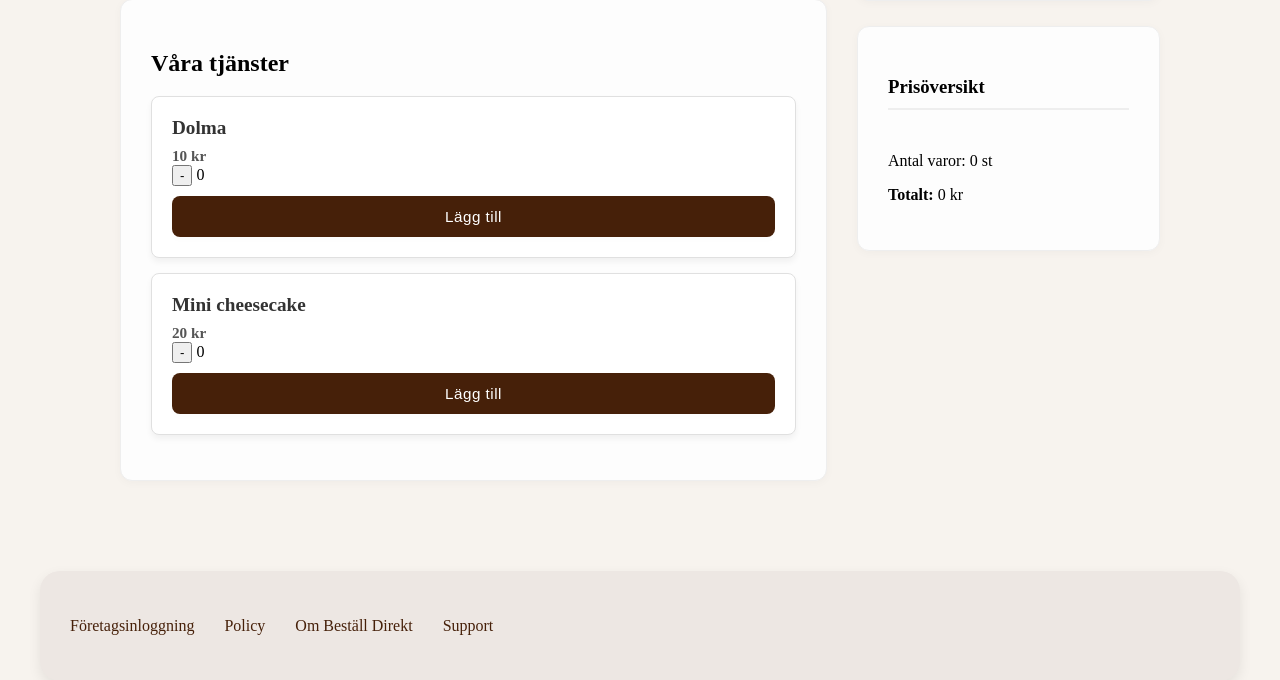
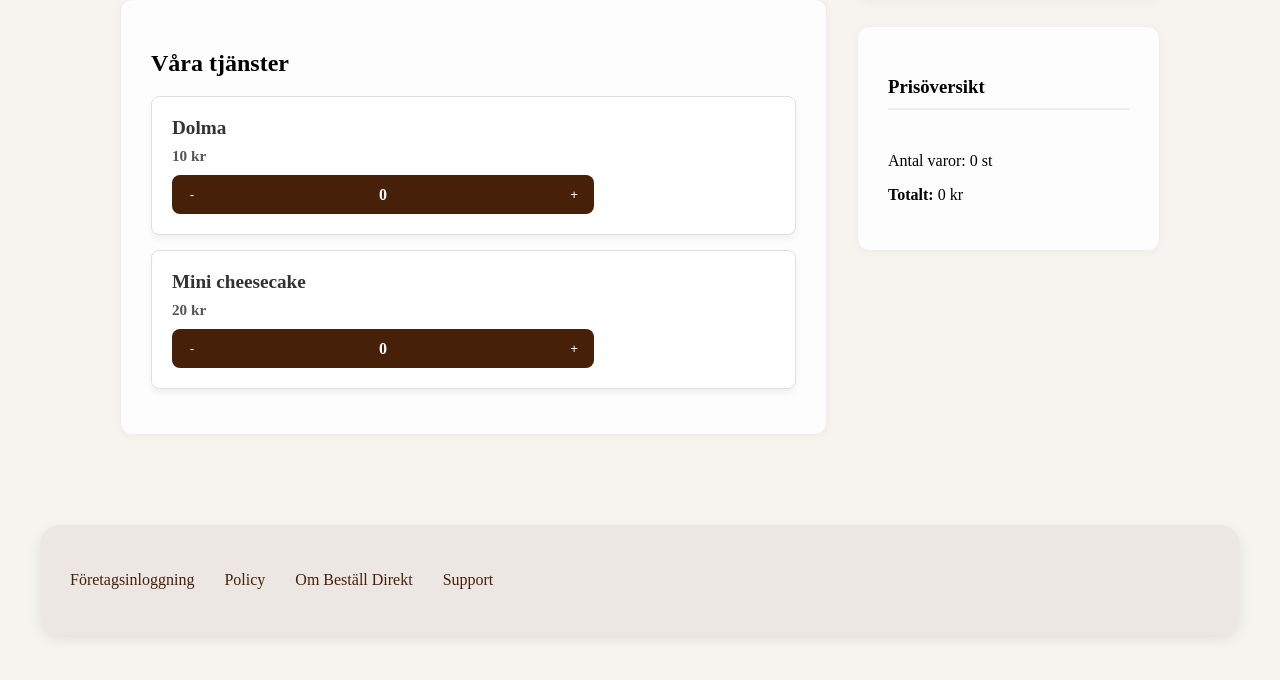
Before and after one commit to ayasdsd1-lgtm/bestall_direkt, a Flask app: page /view/1 in a window 1280 px wide. Shown: the part 1018-1698 px from the top of the page. Run offline with Flask 3, Linux system fonts and the light colour scheme; some libraries are stand-ins or nearby versions; some web fonts are replaced.

Commit message:
script.js
fixat knappar till en mer tydligare design

```diff
--- a/app.py
+++ b/app.py
@@ -99,8 +99,8 @@ def view_company(company_id):
         "epost": "ajabaja@ajabaja.com",
         "beskrivning": "Gottegott gottegott",
         "tjanster":[
-            {"namn": "Dolma", "pris": 10},
-            {"namn": "Mini cheesecake", "pris": 20}
+            {"namn": "Dolma", "beskrivning": "Vinblad fyllda med ris, köttfärs och kryddor" ,"pris": 10},
+            {"namn": "Mini cheesecake", "beskrivning": "Bakverk innehållande färskost" ,"pris": 20}
         ]
     }
     return render_template("view.html", foretag=test_data)
--- a/static/script.js
+++ b/static/script.js
@@ -44,7 +44,7 @@ document.addEventListener('DOMContentLoaded', function() {
     }
 
     // plus knappen//
-    document.querySelectorAll(' .add-btn').forEach(button => {
+    document.querySelectorAll(' .add-btn-stepper').forEach(button => {
         button.addEventListener('click', function() {
             const pris = parseFloat(this.getAttribute('data-pris'));
             const namn = this.getAttribute('data-namn');
@@ -71,6 +71,8 @@ document.addEventListener('DOMContentLoaded', function() {
             const countSpan = document.getElementById(`count-${namn}`);
             if (countSpan) {
                 countSpan.textContent = data.antal;
+                countSpan.style.color = "#ffffff";
+                countSpan.style.opacity = data.antal > 0 ? "1" : "0.5"
             }
         }
 
--- a/static/style.css
+++ b/static/style.css
@@ -346,7 +346,7 @@ footer img{
 }
 
 
-/*-------------------------------------Mall för view--------------------------------------*/
+/*-------------------------------------View--------------------------------------*/
 .category-nav {
     display: flex;
     justify-content: center;
@@ -540,36 +540,56 @@ footer img{
 
 /*-button-*/
 
-.add-btn {
+.stepper-control {
     background-color: #462009;
     color: #ffffff;
+    display: flex;
+    align-items: center;
+    justify-content: space-between;
+    border-radius: 8px;
+    margin-top: 10px;
+    overflow: hidden;
+    transition: all 0.3s ease-in-out;
+    width: 70%;
+}
+
+.stepper-control button{
+    background: transparent;
+    color: white;
     border: none;
     padding: 12px 20px;
-    border-radius: 8px;
-    font-size: 0.95rem;
-    font-weight: 500;
-    letter-spacing: 0.5px;
+    font: 1.2rem;
     cursor: pointer;
-    transition: all 0.3s ease-in-out;
-    box-shadow: 0 4px 6px rgba(0, 0, 0, 0.01);
-    width: 100%;
-    margin-top: 10px;
-    display: block;
+    transition: background-color 0.2s;
+    width: 40px;
+    display: flex;
+    justify-content: center;
+    align-items: center;
 }
 
-.add-btn:hover {
+.stepper-control button:hover {
     background-color: #8f512b;
-    transform: translateY(-2px);
-    box-shadow: 0 6px 12px rgba(0,0,0,0.15);
 }
 
-.add-btn:active {
-    transform: translateY(0);
+.item-count {
+    font-size: 1rem;
+    font-weight: 600;
+    min-width: 30px;
+    text-align: center;
+    user-select: none;
 }
 
-.total-box {
-    position: sticky;
-    top: 20px;
+.stepper-control:hover {
+    box-shadow: 0 6px 12px rgba(0, 0, 0, 0.05);
+}
+
+.stepper-control .item-count{
+    font-size: 1rem;
+    font-weight: 600;
+    min-width: 20px;
+    text-align: center;
+    user-select: none;
+    color: #ffffff;
 }
 
 /*-------------------------------------Info--------------------------------------*/
--- a/templates/view.html
+++ b/templates/view.html
@@ -56,10 +56,10 @@
                             <h3>{{ tjanst.namn }}</h3>
                             <p class="card-pris"><span>{{ tjanst.pris }}</span> kr</p>
 
-                            <div class="counter-controls">
+                            <div class="stepper-control">
                                 <button class="remove-btn-small" data-pris="{{ tjanst.pris }}" data-namn="{{ tjanst.namn }}">-</button>
                                 <span class="item-count" id="count-{{ tjanst.namn }}">0</span>
-                                <button class="add-btn" data-pris="{{ tjanst.pris }}" data-namn="{{ tjanst.namn }}">Lägg till</button>
+                                <button class="add-btn-stepper" data-pris="{{ tjanst.pris }}" data-namn="{{ tjanst.namn }}">+</button>
                             </div>
                         </div>
                         {% endfor %}
```
